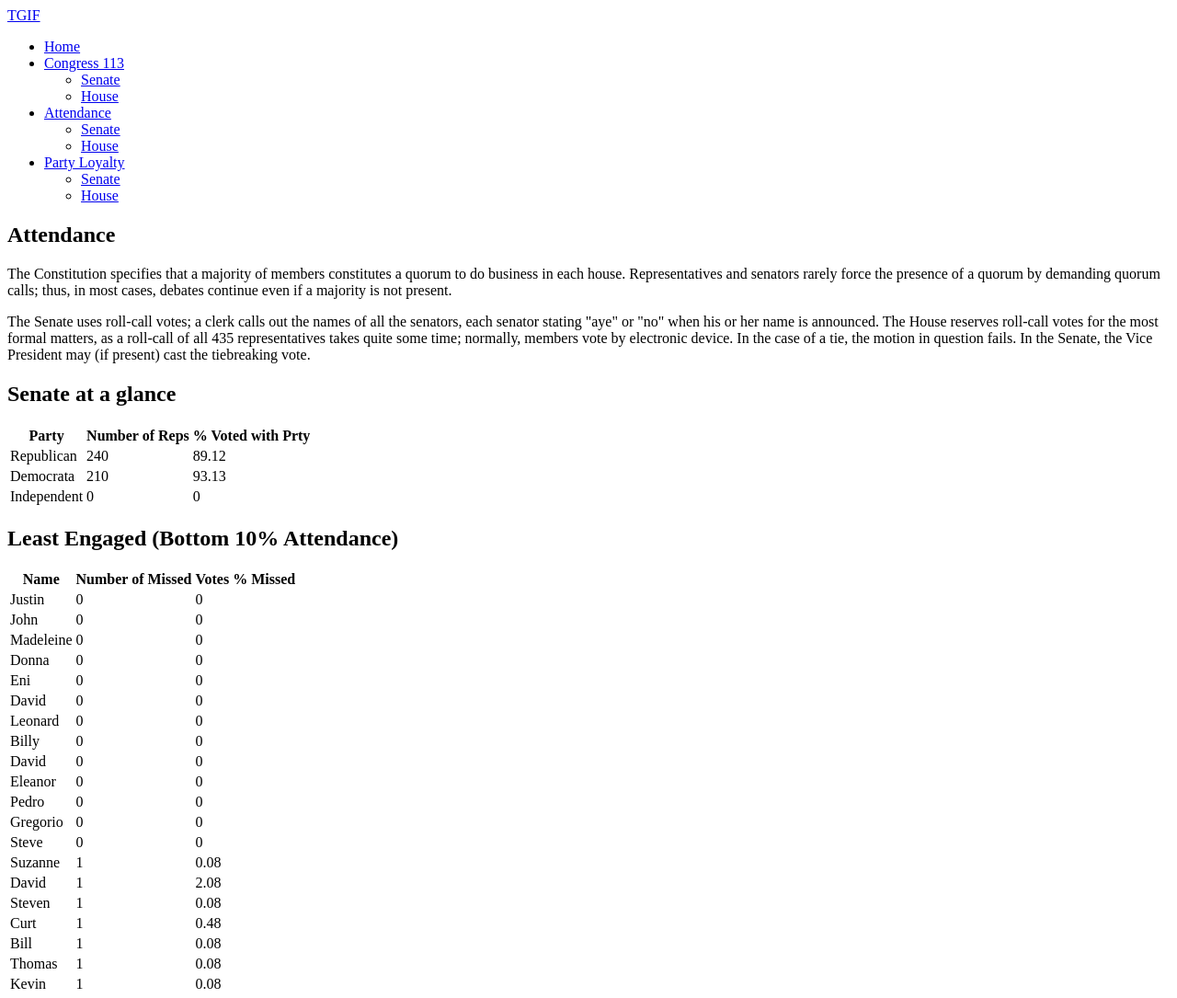
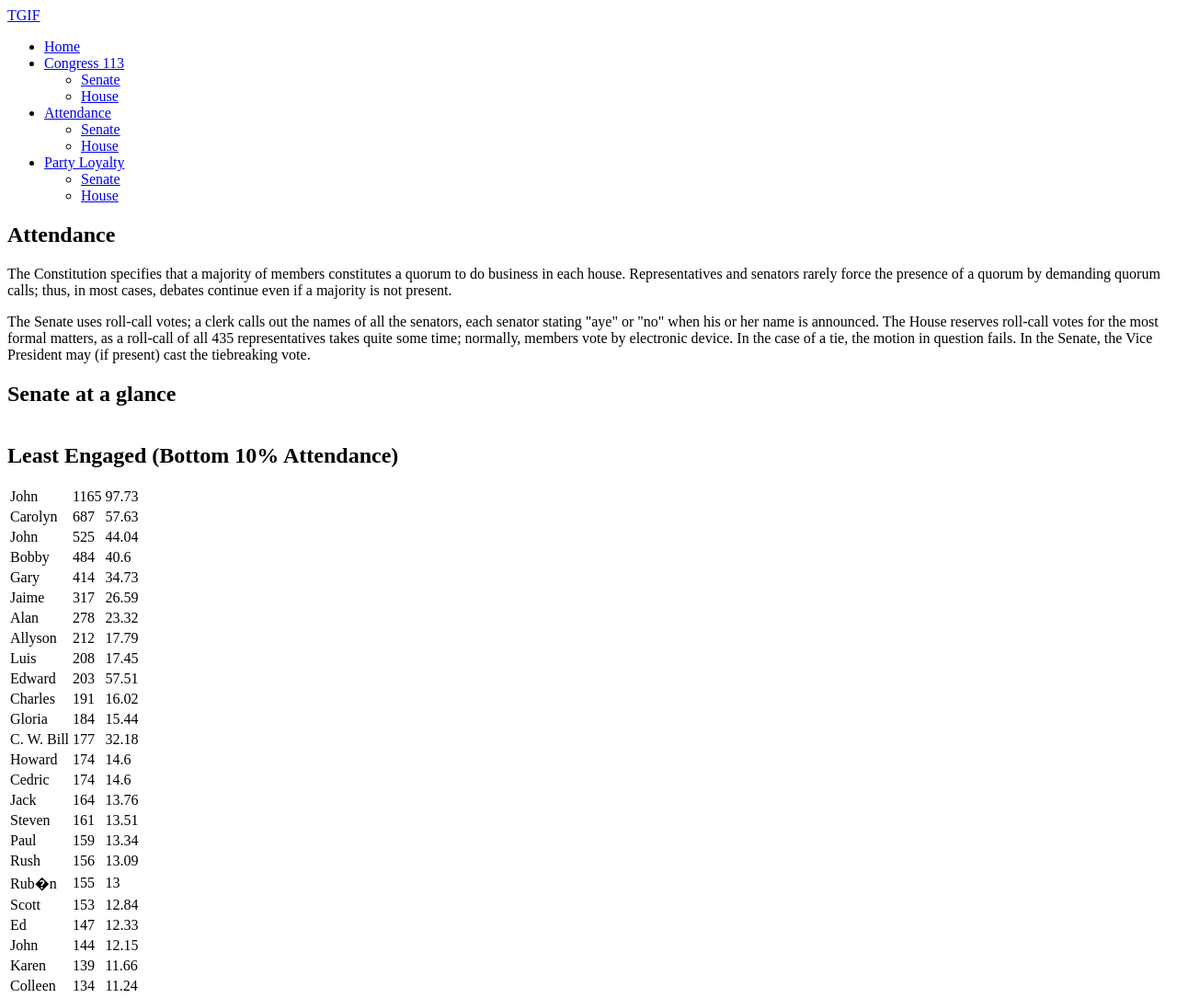
Before and after one commit to ingfrancisco1988/cursofullstack, a plain HTML site: page actividad2/task12/senate_house-attendance-statistics.html in a window 1280 px wide. Shown: the top 1085 px of the page at 92% size. Drawn offline with nearby package versions, Linux system fonts and the light colour scheme.

Commit message:
commit de la finalizacion de la actividad 5

```diff
--- a/actividad2/task12/js/estadistica.js
+++ b/actividad2/task12/js/estadistica.js
@@ -14,25 +14,67 @@ rArchivoJson.send();
 function escucharRespuesta(e) {
     json = JSON.parse(this.response);
     var data = json.results[0].members
-    //console.log(data)
+
     listarPartidos(data)
 }
 
 
 function listarPartidos(arreglo)
 {
+    var estadisticas = {
+      "numero_de_democratas": 0,
+      "promedio_de_votos_democratas": 0,
+      "numero_de_republicanos": 0,
+      "Promedio_de_votos_republicanos": 0,
+      "numero_de_independientes": 0,
+      "promedio_de_votos_independientes": 0,
+      "votantes_menos_comprometidos":
+        //copia de modelo de json para para almacenar dotas del array en el objeto
+         {
+          datos: [
+            { nombre: " ", numero_perdidas: 0, missed_votes_pct: 0 }
+          ]
+        },
+        "votantes_mas_comprometidos":
+        {
+          datos: [
+            { nombre: " ", numero_perdidas: 0, missed_votes_pct: 0 }
+          ]
+        },
+        "personas_menos_votan":
+        {
+          datos: [
+            { nombre: " ", total_votes: 0, votes_with_party_pct: 0 }
+          ]
+        },
+        "personas_mas_votan":
+        {
+          datos: [
+            { nombre: " ", total_votes: 0, votes_with_party_pct: 0 }
+          ]
+        }
+    };
+
+    mostrarEstadisticas(arreglo,estadisticas)
+
+ }//fin de la instrucion para capturar el json
+
+//asigo dos parametros para que realice las estadisticas el primero es el json global y el segundo el josn stadistica
+function mostrarEstadisticas(valor1, valor2)
+    {
       var valorDemocrata = 0,
       valorRepublicano = 0,
       valorIndependiente = 0;
-  var resultadoDemocrata = 0,
-    resultadoRepublicano = 0,
-    resultadoIndependiente;
+//+/+/+/+/+/+/+/+/+/+/+/+/+/+/+/+/+/+/+/+/+/+/+/+/+/+/+/+/+/+/+/+/+/+/+/+/+/+/+/+/+/+/++/+/+/+/+/+/+/+/+/+/+/
+//parte 1
+var obj={} ,data;
+data =JSON.stringify(valor2);
+obj= JSON.parse(data);
 
 
-
-  democrata = arreglo.filter(arre => arre.party == "D");
-  republican = arreglo.filter(arre => arre.party == "R");
-  independents = arreglo.filter(arre => arre.party == "I");
+      democrata = valor1.filter(arre => arre.party == "D");
+      republican = valor1.filter(arre => arre.party == "R");
+      independents = valor1.filter(arre => arre.party == "I");
       //console.log(democrata)
 
       for (let i = 0; i < democrata.length; i++) {
@@ -47,51 +89,25 @@ function listarPartidos(arreglo)
         valorIndependiente += independents[i].votes_with_party_pct;
       }
 
+       //--+--+-+-+-+-+--+-+-++-+-+-+-+-+-+-+-+-+-+-+-+-+-+-+-+-+-+-+-+-++-+-+-+-+-+-+-+-+--+-+-+-+-+-+-+-+-+-+-+-+-+-++
+    //carga de la primera estadistica en el JSON stadisticas
+
       resultadoDemocrata = (valorDemocrata / democrata.length).toFixed(2);
       resultadoRepublicano = (valorRepublicano / republican.length).toFixed(2);
       resultadoIndependiente = valorIndependiente;
 
-  //+/+/+/+/+/+/+/+/+/+/+/+/+/+/+/+/+/+/+/+/+/+/+/+/+/+/+/+/+/+/+/+/+/+/+/+/+/+/+/+/+/+/++/+/+/+/+/+/+/+/+/+/+/
-  //creacion de la tabla
-  var tabla1 = document.getElementById("estadistica")
-  var mostrar =" "
-     mostrar="<thead class='thead-dark'><tr><th>Party</th><th>Number of Reps</th><th>% Voted with Prty</th></thead>"
-    mostrar += "<tr><td>Republican</td><td>"+republican.length+"</td><td>"+resultadoDemocrata+"</td></tr>"
-    mostrar += "<tr><td>Democrata</td><td>"+democrata.length+"</td><td>"+resultadoRepublicano+"</td></tr>"
-    mostrar += "<tr><td>Independent</td><td>"+independents.length+"</td><td>"+resultadoIndependiente+"</td></tr>"
-
-    tabla1.innerHTML=mostrar
-
-
-
-
-    var estadisticas = {
-      "numero de democratas": democrata.length,
-      "Promedio de votos Democratas": resultadoDemocrata,
-      "numero de Republicanos": republican.length,
-      "Promedio de votos Republicanos": resultadoRepublicano,
-      "numero de Independientes": independents.length,
-      "Promedio de votos Independientes": resultadoIndependiente,
-      "Votantes_menos_comprometidos":
-        //copia de modelo de json para para almacenar dotas del array en el objeto
-         {
-          datos: [
-            { nombre: " ", numero_perdidas: 0, votes_with_party_pct: 0 }
-          ]
-        }
-
-    };
-    //--+--+-+-+-+-+--+-+-++-+-+-+-+-+-+-+-+-+-+-+-+-+-+-+-+-+-+-+-+-++-+-+-+-+-+-+-+-+--+-+-+-+-+-+-+-+-+-+-+-+-+-++
-    //valores del nuevo JSON
-    var obj={} ,data;
-    data =JSON.stringify(estadisticas);
-    obj= JSON.parse(data);
+      obj.numero_de_democratas = democrata.length;
+      obj.promedio_de_votos_democratas = resultadoDemocrata;
+      obj.numero_de_republicanos = republican.length;
+      obj.Promedio_de_votos_republicanos = resultadoRepublicano;
+      obj.numero_de_independientes = independents.length;
+      obj.promedio_de_votos_independientes = resultadoIndependiente;
 
   //*/*/*/**/*/*/*/*/*/*/*/ */*/*/*//*/*/*/*/*/*/*/*/*/*/*//*/*/*/*/*/*/*/*/*/*/*/*/*/*/*/*/*/*/*/*/*/*/*/*/*/*/*/*/*/*
   //Parte 2
 
   //el metodo con un callback para  que me determine las personas del partido que menos votan
-  arreglo.sort(function(a, b) {
+  valor1.sort(function(a, b) {
     if (a.missed_votes > b.missed_votes) {
       return 1;
     }
@@ -103,22 +119,15 @@ function listarPartidos(arreglo)
     return 0;
   });
   //+/+/+/+/+/+/+/+/+/+/+/+/+/+/+/+/+/+/+/+/+/+/+/+/+/+/+/+/+/+/+/+/+/+/+/+/+/+/+/+/+/+/++/+/+/+/+/+/+/+/+/+/+/
-  //creacion de la tabla
-  //el ciclo recorre el 10% de los votantes
-  var tabla1 = document.getElementById("estadistica1")
-  var mostrar1 =""
-  mostrar1 ="<thead class='thead-dark'><tr><th>Name</th><th>Number of Missed</th><th>Votes	% Missed</th></thead>"
-  for (let i = 0; i < (arreglo.length * 10) / 100; i++) {
-    //muestra el 10% de personas que no votan por el partido
-    mostrar1 += "<tr><td>"+ arreglo[i].first_name +"</td><td>"+ arreglo[i].missed_votes +"</td><td>"+arreglo[i].missed_votes_pct+"</td></tr>"
+  //muestra el 10% de personas menos comprometidas del partido
+  for (let i = 0; i < (valor1.length * 10) / 100; i++) {
+    obj.votantes_mas_comprometidos['datos'].push({"nombre":valor1[i].first_name,"numero_perdidas":valor1[i].missed_votes,"missed_votes_pct":valor1[i].missed_votes_pct})
+  }
+  //+/+/+/+/+/+/+/+/+/+/+/+/+/+/+/+/+/+/+/+/+/+/+/+/+/+/+/+/+/+/+/+/+/+/+/+/+/+/+/+/+/+/++/+/+/+/+/+/+/+/+/+/+/
 
-    obj.Votantes_menos_comprometidos['datos'].push({"nombre":arreglo[i].first_name,"numero_perdidas":arreglo[i].missed_votes,"votes_with_party_pct":arreglo[i].missed_votes_pct})
-  }
-   tabla1.innerHTML=mostrar1
-  //+/+/+/+/+/+/+/+/+/+/+/+/+/+/+/+/+/+/+/+/+/+/+/+/+/+/+/+/+/+/+/+/+/+/+/+/+/+/+/+/+/+/++/+/+/+/+/+/+/+/+/+/+/
   //*/*/*/**/*/*/*/*/*/*/*/*/*/*/*//*/*/*/*/*/*/*/*/*/*/*//*/*/*/*/*/*/*/*/*/*/*/*/*/*/*/*/*/*/*/*/*/*/*/*/*/*/*/*/*/*
   //Parte 3
-  arreglo.sort(function(a, b) {
+  valor1.sort(function(a, b) {
     if (a.missed_votes > b.missed_votes) {
       return -1;
     }
@@ -129,24 +138,21 @@ function listarPartidos(arreglo)
     // si son iguales
     return 0;
   });
-  var tabla2 = document.getElementById("estadistica2")
-  var mostrar2 =""
-  mostrar2 ="<thead class='thead-dark'><tr><th>Name</th><th>Number of Missed</th><th>Votes	% Missed</th></thead>"
-  for (let i = 0; i < (arreglo.length * 10) / 100; i++) {
-    //muestra el 10% de personas que no votan por el partido
-    mostrar2 += "<tr><td>"+ arreglo[i].first_name +"</td><td>"+ arreglo[i].missed_votes +"</td><td>"+arreglo[i].missed_votes_pct+"</td></tr>"
-    //obj['datos'].push("nombre" : arreglo[i].first_name)
+
+
+  //el ciclo recorre el 10% de los votantes mas comprometidos
+
+  for (let i = 0; i < (valor1.length * 10) / 100; i++) {
+    obj.votantes_menos_comprometidos['datos'].push({"nombre":valor1[i].first_name,"numero_perdidas":valor1[i].missed_votes,"missed_votes_pct":valor1[i].missed_votes_pct})
   }
-   tabla2.innerHTML=mostrar2
+  //*/*/*/*/*/*/*/*/*/*/*/*/*/*/*/*//*/*/*/*/*/*/*/*/*/*/*/*/*/*/*/*/*/*/*/*/*/*/*/*/*/*/*/*/*/*/*/*/*/*/*/*/*/*/*/*/*/*
 
-  //*/*/*/*/*/*/*/*/*/*/*/*/*/*/*/*//*/*/*/*/*/*/*/*/*/*/*/*/*/*/*/*/*/*/*/*/*/*/*/*/*/*/*/*/*/*/*/*/*/*/*/*/*/*/*/*/*/*
 //*/*/*/**/*/*/*/*/*/*/*/*/*/*/*//*/*/*/*/*/*/*/*/*/*/*//*/*/*/*/*/*/*/*/*/*/*/*/*/*/*/*/*/*/*/*/*/*/*/*/*/*/*/*/*/*
 //Parte 4
-arreglo.sort(function(a, b) {
+valor1.sort(function(a, b) {
   if (a.votes_with_party_pct > b.votes_with_party_pct) {
     return -1;
   }
-
   if (a.votes_with_party_pct < b.votes_with_party_pct) {
     return 1;
   }
@@ -154,40 +160,50 @@ arreglo.sort(function(a, b) {
   return 0;
 });
 
-var mostrar3 =""
-mostrar3 ="<thead class='thead-dark'><tr><th>Name</th><th>Number of Missed</th><th>Votes	% Missed</th></thead>"
-for (let i = 0; i < (arreglo.length * 10) / 100; i++) {
-  //muestra el 10% de personas que no votan por el partido
-  mostrar3 += "<tr><td>"+ arreglo[i].first_name +"</td><td>"+ arreglo[i].total_votes +"</td><td>"+arreglo[i].votes_with_party_pct+"</td></tr>"
+ //muestra el 10% de personas mas votan por el partido
+for (let i = 0; i < (valor1.length * 10) / 100; i++) {
+  obj.personas_mas_votan['datos'].push({"nombre":valor1[i].first_name,"total_votes":valor1[i].total_votes,"votes_with_party_pct":valor1[i].votes_with_party_pct})
+
 }
- //console.log(mostrar3)
+//*/*/*/**/*/*/*/*/*/*/*/*/*/*/*//*/*/*/*/*/*/*/*/*/*/*//*/*/*/*/*/*/*/*/*/*/*/*/*/*/*/*/*/*/*/*/*/*/*/*/*/*/*/*/*/*
 
 //*/*/*/**/*/*/*/*/*/*/*/*/*/*/*//*/*/*/*/*/*/*/*/*/*/*//*/*/*/*/*/*/*/*/*/*/*/*/*/*/*/*/*/*/*/*/*/*/*/*/*/*/*/*/*/*
-//*/*/*/**/*/*/*/*/*/*/*/*/*/*/*//*/*/*/*/*/*/*/*/*/*/*//*/*/*/*/*/*/*/*/*/*/*/*/*/*/*/*/*/*/*/*/*/*/*/*/*/*/*/*/*/*
   //Parte 5
-  arreglo.sort(function(a, b) {
+  valor1.sort(function(a, b) {
     if (a.votes_with_party_pct > b.votes_with_party_pct) {
       return -1;
     }
-
     if (a.votes_with_party_pct < b.votes_with_party_pct) {
       return 1;
     }
     // si son iguales
     return 0;
   });
- // var tabla2 = document.getElementById("estadistica2")
-  var mostrar4 =""
-  mostrar4 ="<thead class='thead-dark'><tr><th>Name</th><th>Number of Missed</th><th>Votes	% Missed</th></thead>"
-  for (let i = 0; i < (arreglo.length * 10) / 100; i++) {
-    //muestra el 10% de personas que no votan por el partido
-    mostrar4 += "<tr><td>"+ arreglo[i].first_name +"</td><td>"+ arreglo[i].total_votes +"</td><td>"+arreglo[i].votes_with_party_pct+"</td></tr>"
+
+  //muestra el 10% de personas que menos  votan por el partido
+  for (let i = 0; i < (valor1.length * 10) / 100; i++) {
+    obj.personas_menos_votan['datos'].push({"nombre":valor1[i].first_name,"total_votes":valor1[i].total_votes,"votes_with_party_pct":valor1[i].votes_with_party_pct})
   }
-   //console.log(mostrar4)
+  //*/*/*/*/*/*/*/*/*/*/*/*/*/*/*/*//*/*/*/*/*/*/*/*/*/*/*/*/*/*/*/*/*/*/*/*/*/*/*/*/*/*/*/*/*/*/*/*/*/*/*/*/*/*/*/*/*/*
+   //console.log(JSON.stringify(obj));
+    crearTablas(obj)
+  }
 
-  //*/*/*/*/*/*/*/*/*/*/*/*/*/*/*/*//*/*/*/*/*/*/*/*/*/*/*/*/*/*/*/*/*/*/*/*/*/*/*/*/*/*/*/*/*/*/*/*/*/*/*/*/*/*/*/*/*/*
+  function crearTablas(valor1)
+  {
+    var str = valor1
+
+    var estadisticaAsistencia = document.getElementById("menos_asistencia")
+    var estadisticaPartido = document.getElementById("menos_partido")
+    var mostrarTabla2 =""
+    var mostrar = str.votantes_menos_comprometidos.datos
+    mostrarTabla2 = "<tbody>"
+    for(let i=1;i<str.votantes_menos_comprometidos.datos.length;i++)
+    {
+      mostrarTabla2 +="<tr><td>"+mostrar[i].nombre+"</td> <td>"+ mostrar[i].numero_perdidas+"</td> <td>"+ mostrar[i].missed_votes_pct+"</td> </tr>"
+    }
+    estadisticaAsistencia.innerHTML=mostrarTabla2
 
 
-
-   console.log(JSON.stringify(obj));
+   //Estadistica 1
   }
--- a/actividad2/task12/senate_house-attendance-statistics.html
+++ b/actividad2/task12/senate_house-attendance-statistics.html
@@ -59,7 +59,7 @@
             </table>
 
             <h2>Least Engaged (Bottom 10% Attendance)</h2>
-            <table id="estadistica1">
+            <table id="menos_asistencia">
 
             </table>
 
```
Also changed, not shown: actividad2/task12/senate_house-party-loyalty-statistics.html (+1 -1 lines). Lines whose indentation alone changed are shown as unchanged.
